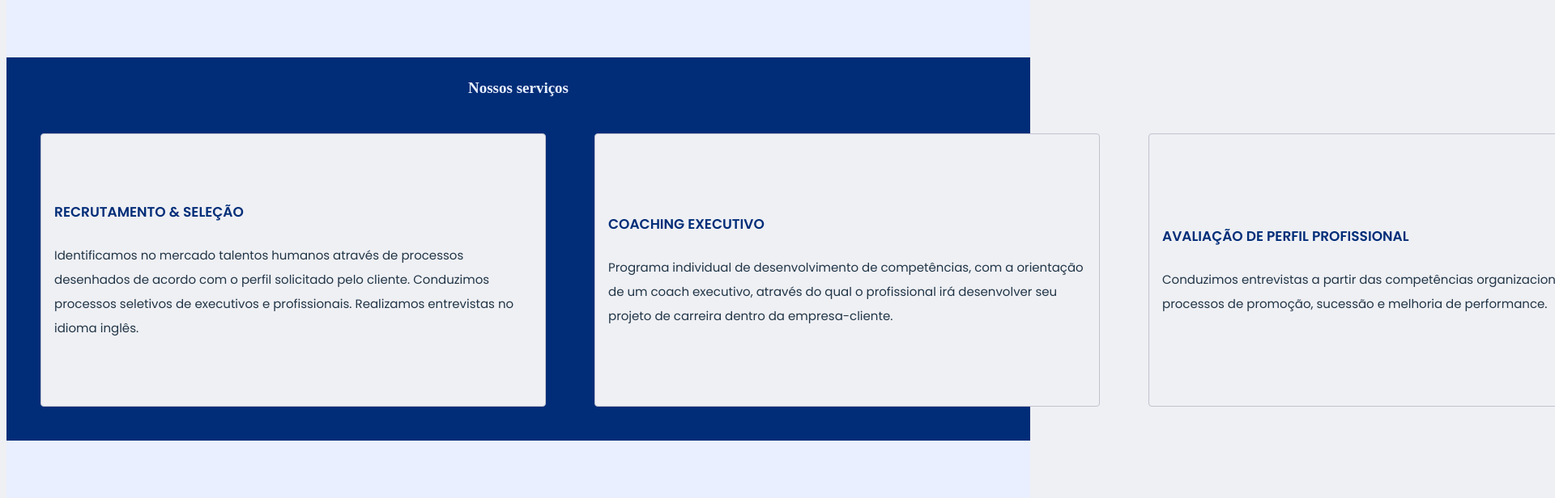
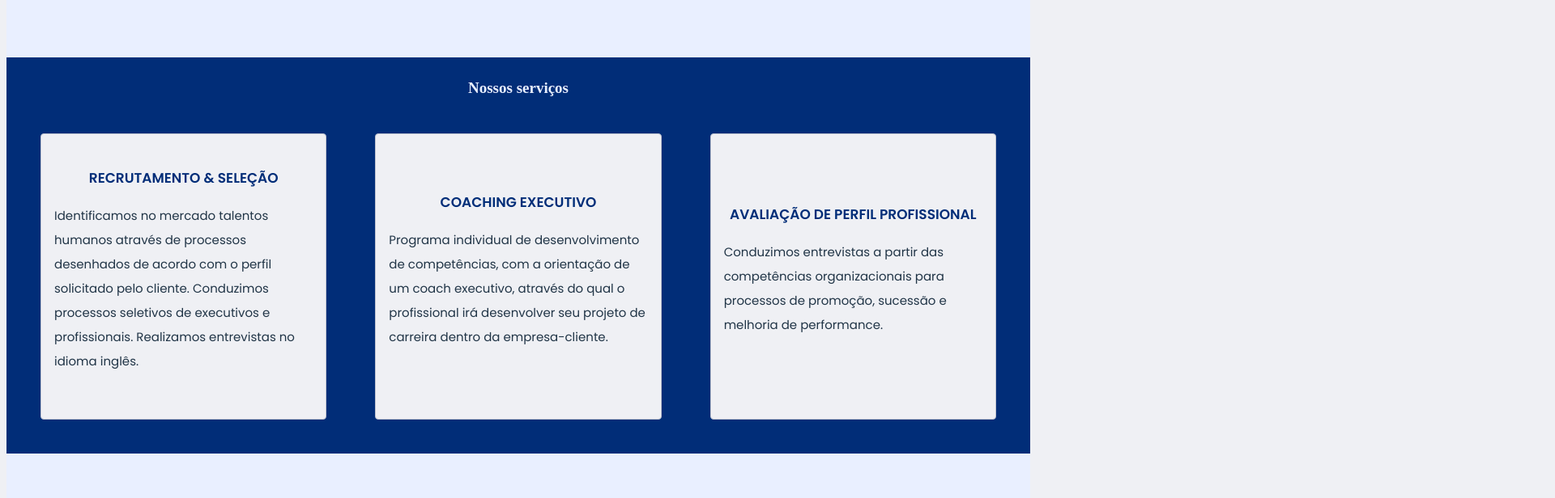
Before and after one commit to xossiane/CCalil_Consultants, a React (Vite) app: page / in a window 1280 px wide. Shown: the part 1640-2256 px from the top of the page at 81% size, 1920 px wide, since content can reach past the window. Built offline with nearby package versions, Linux system fonts and the light colour scheme; a web font is replaced by a local one.

Commit message:
Fix: CSS on CardText

```diff
--- a/src/components/molecules/CardText/styles.module.scss
+++ b/src/components/molecules/CardText/styles.module.scss
@@ -1,17 +1,20 @@
 @import "/src/styles/variables";
 .CardText{
-
+    margin: auto;
     min-height: 21.7rem;
     align-items: center;
 margin: auto;
 @media (min-width: 700px) {
-   display: flex;
-
+    display: flex;
+    flex-direction: row;
+    /* margin: auto; */
+    max-width: 100%;
+    justify-content: space-around;
 }
     &__container{
         padding: 1.6rem;
         border-radius: 0.4rem;
-        background-color: $background;
+        background-color: #EFF0F4;
         position: relative;
         display: flex;
         margin: auto;
@@ -20,8 +23,8 @@ margin: auto;
         border: 1px solid #C0C3CF;
         @media (min-width: 700px) {
             margin: 3rem;
-            height: 30.4rem;
-            width: 59rem;
+            min-height: 32rem;
+            width: 46rem;
          }
     }
 
@@ -40,7 +43,8 @@ margin: auto;
         font-size: 1.7rem;
         line-height: 2rem;
         text-align: left;
-        color: $blue;
+        color: #012D78;
+        margin: auto auto 1rem auto;
     }
 
 
```
